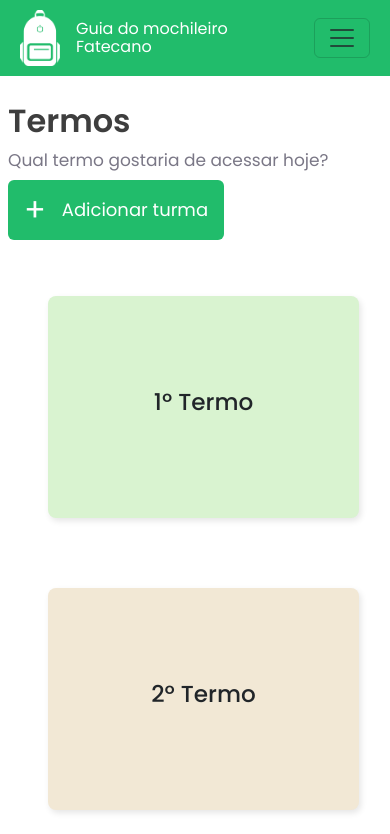
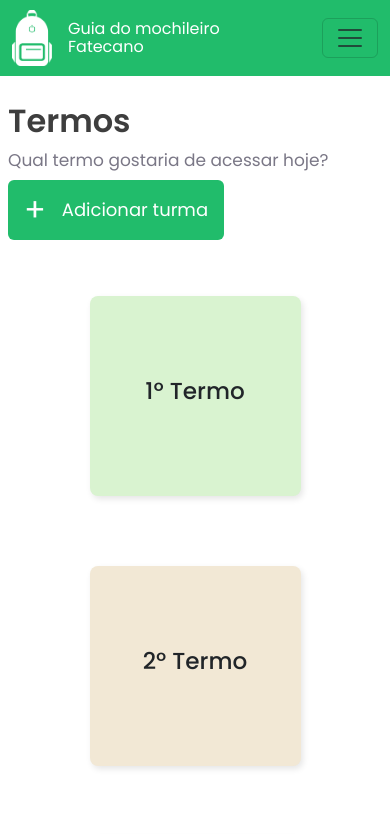
Before and after one commit to Lebron057/Muchileiro-fatecando-bootstrap, an Angular app: page /home in a window 390 px wide. Shown: the top 834 px of the page. Built offline with nearby package versions, Linux system fonts and the light colour scheme.

Commit message:
tentativa de responsividade

```diff
--- a/src/app/components/cards-termos/cards-termos.component.css
+++ b/src/app/components/cards-termos/cards-termos.component.css
@@ -22,3 +22,10 @@
 .card-termo:hover {
     transform: scale(1.05);
 }
+
+@media (max-width: 425px) {
+    .card-termo {
+        width: 211px;
+        height: 200px;
+    }
+}
--- a/src/app/components/home/home.component.css
+++ b/src/app/components/home/home.component.css
@@ -100,9 +100,18 @@ nav {
     }
     nav {
         padding-block: 10px !important;
-        padding-inline: 0.5rem !important;
+        padding-inline: 0px !important;
         margin-top: 0px !important;
     }
+    .btn-add-turma {
+        align-items: end;
+    }
+    .div-add-turma {
+        margin: 0px !important;
+        align-items: end;
+        justify-content: end;
+    }
+
     .section-titulo {
         margin-top: 1rem !important;
         padding: 8px !important;
@@ -116,9 +125,13 @@ nav {
         font-size: 17px !important;
         line-height: 130%;
     }
-    .btn-add-turma {
-        align-items: end;
-        justify-items: end;
-        justify-content: end;
+    .sect-cads {
+        padding: 0px !important;
+    }
+    .div-card{
+        min-width: 100% !important;
+        row-gap: 70px !important;
+        justify-content: center !important;
+        margin: 0px !important;
     }
 }
--- a/src/app/components/home/home.component.html
+++ b/src/app/components/home/home.component.html
@@ -53,13 +53,13 @@
 </nav>
 
 <!-- Titulo, subtitulo e +termos -->
-<section class="container-fluid align-items-center px-5 py-3 mt-5 section-titulo">
+<section class="container-fluid align-items-center section-titulo mt-5">
   <div>
     <h1 class="h1-termos">Termos</h1>
     <h3 class="sub-titulo">Qual termo gostaria de acessar hoje?</h3>
   </div>
 
-  <div class="ms-auto">
+  <div class="div-add-turma ms-auto">
     <button class="btn btn-add-turma d-flex align-items-center gap-3 justify-content-center">
       <p class="m-0" style="font-size: xx-large;">+</p>
       Adicionar turma
@@ -70,7 +70,7 @@
 
 <section class="d-flex align-items-center justify-content-center mt-5 sect-cads">
 
-  <div class="container d-flex flex-wrap align-items-center p-0">
+  <div class="container d-flex flex-wrap align-items-center p-0 div-card">
     @for (termo of termos; track termo.numero) {
       <app-cards-termos
         [numeroTermo]="termo.numero"
--- a/src/app/components/register/register.component.css
+++ b/src/app/components/register/register.component.css
@@ -69,3 +69,17 @@ input::placeholder {
     line-height: 130%;
     letter-spacing: 0px;
 }
+
+@media (max-width: 425px) {
+    h1 {
+    width: 234px;
+    height: 62px;
+    font-weight: 600;
+    font-size: 20px;
+    line-height: 130%;
+    letter-spacing: 0px;
+    text-align: center;
+    margin-bottom: 15px;
+    margin-top: 50px;
+    }
+}
```
